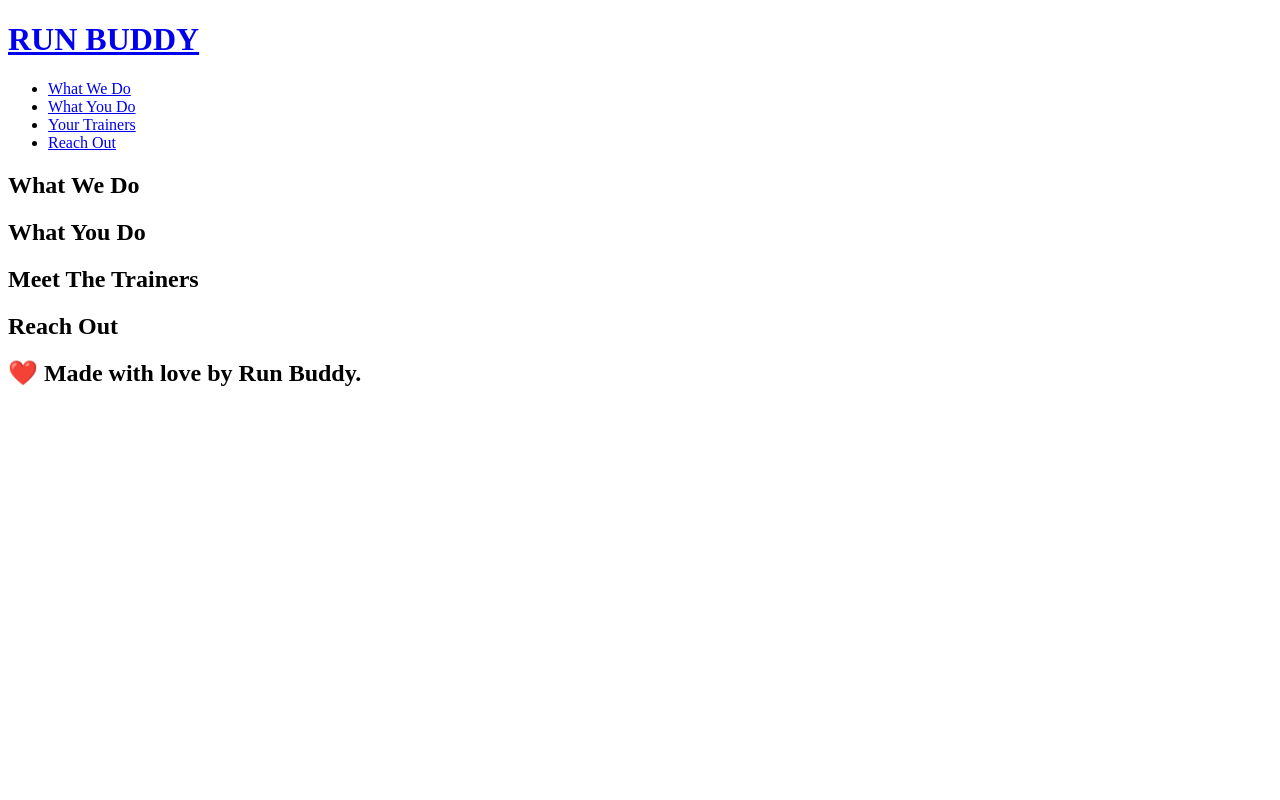
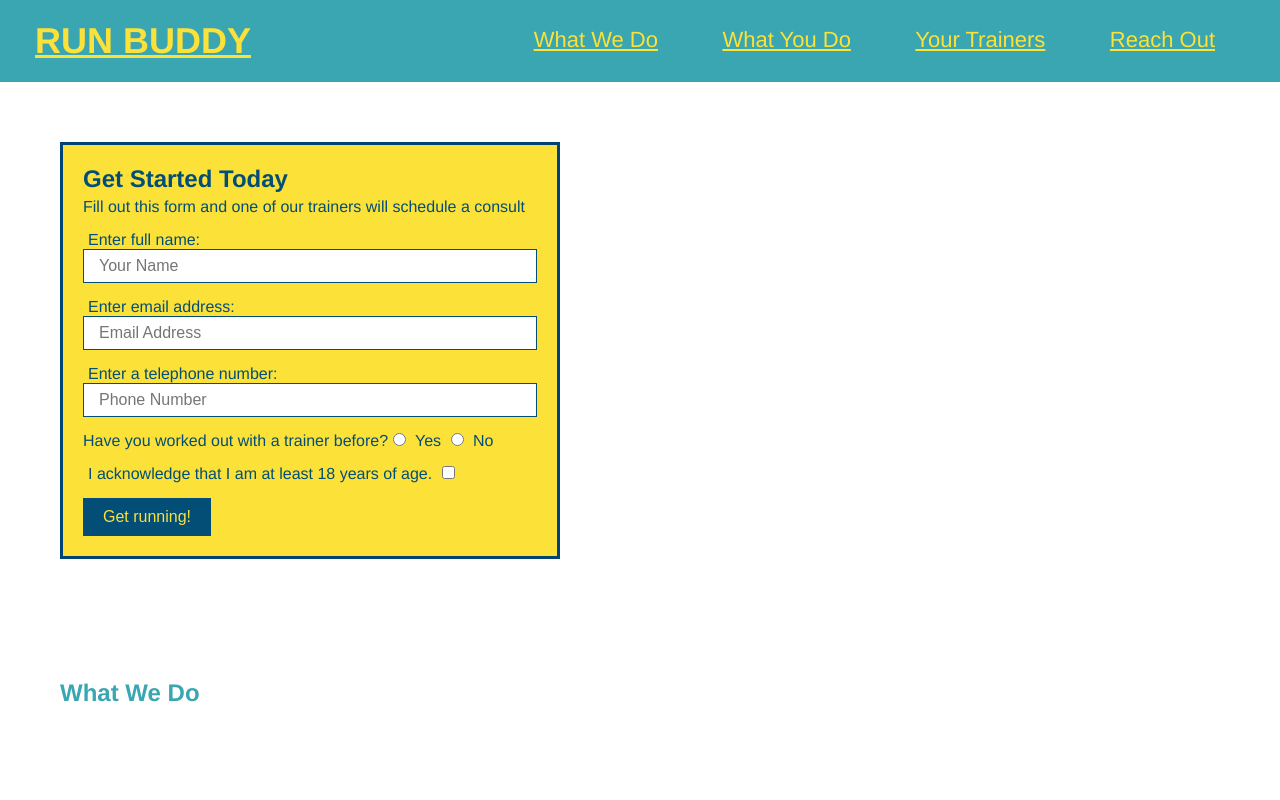
Before and after one commit to zaira222/run-buddy, a plain HTML site: page index.html in a window 1280 px wide. Shown: the top 800 px of the page. Drawn offline with Linux system fonts and the light colour scheme.

Commit message:
additions

```diff
--- /dev/null
+++ b/assets/css/style.css
@@ -0,0 +1,119 @@
+* {
+    margin: 0;
+    padding: 0;
+    box-sizing: border-box;
+}
+
+body {
+    /*more on this crazy alpahanumerical value in a minute! */
+    color: #39a6b2;
+    font-family: Helvetica, Arial, sans-serif;
+}
+/* apply styles to <header> */
+header {
+    padding: 20px 35px;
+    background-color: #39a6b2;
+  }
+header h1 {
+    font-weight: bold;
+    font-size: 36px;
+    color: #fce138;
+    margin: 0;
+    display: inline;
+}
+
+header a {
+    color: #fce138;
+}
+
+header nav {
+    float: right;
+    margin: 7px 0;
+}
+
+header nav ul li {
+    display:inline;
+}
+
+header nav ul li a {
+    margin: 0 30px;
+    font-weight: lighter;
+    font-size: 22px;
+}
+
+footer {
+    background: #fce138;
+    width: 100%;
+    padding: 40px 35px;
+}
+
+footer h2 {
+    display: inline;
+    color: #024e76;
+    font-size: 30px;
+    margin: 0;
+}
+
+footer div {
+    float: right;
+    line-height: 1.5;
+    text-align: right;
+}
+
+footer a{
+    color: #024e76;
+}
+section {
+    padding: 60px;
+}
+
+/* Hero Style Start * /
+.hero {
+    background-image: url("..images/hero-bg.jpg")
+    height: 600px;
+    background-size: cover;
+    background-position: center;
+    position:relative;
+}
+/* Hero Style End */
+
+.hero-form {
+  border: 3px solid #024376;
+  background-color: #fce138;
+  padding: 20px;
+  width: 500px;
+  color: #024e76;
+  position: absoulute;
+  bottom: 120px;
+  right: 140px;
+}
+
+.hero-form h3 {
+    font-size: 24px;
+    margin: 0;
+}
+
+.hero-form p {
+    margin: 5px 0 15px 0;
+}
+
+.form-input {
+    border: 1px solid #024e76;
+    display: block;
+    padding: 7px 15px;
+    font-size: 16px;
+    color: #024e76;
+    width: 100%;
+    margin-bottom: 15px;
+}
+.hero-form label {
+    margin: 0 5px;
+}
+.hero-form button {
+    color: #fce138;
+    background-color: #024e76;
+    border: none;
+    padding: 10px 20px;
+    font-size: 16px;
+}
+/* HERO STYLES END */
--- a/index.html
+++ b/index.html
@@ -4,17 +4,23 @@
   <head>
     <meta charset="UTF-8" />
     <title>Run Buddy</title>
+<link rel="stylesheet" href="./assets/css/style.css"/>
   </head>
 
   <body>
       <!-- navigation -->
 <header>
     <h1>
-        <a href="/">RUN BUDDY</a>
+        <a href="/">
+            RUN BUDDY
+        </a>
     </h1>
     <nav>
+        <!--Unordered list element -->
       <ul>
+          <!--List item Element -->
        <li>
+           <!--Anchor element -->
       <a href="#what-we-do">What We Do</a>
     </li>
     <li>
@@ -27,12 +33,44 @@
       <a href="#reach-out">Reach Out</a>
     </li>
   </ul>
-    </nav>
+</nav>
   </header>
+  <!--hero/jumbotron -->
+  <section class="hero">
+      <div class="hero-form">
+          <h3>Get Started Today</h3>
+          <p>Fill out this form and one of our trainers will schedule a consult</p>
+        <!-- Add form element -->
+        <form>
+            <label for="name">Enter full name:</label>
+            <input type="text" placeholder="Your Name" name="name" id="name" class="form-input"/>
 
-  <!-- hero/jumbotron -->
-  <section>
-  </section>
+            <label for="email">Enter email address:</label>
+            <input type="text" placeholder="Email Address" name="email" id="email" class="form-input"/>
+
+            <label for="phone">Enter a telephone number:</label>
+            <input type="text" placeholder="Phone Number" name="phone" id="phone" class="form-input"/>
+        <p>
+            Have you worked out with a trainer before?
+            <input type="radio" name="trainer-confirm" id="trainer-yes" />
+            <label for="trainer-yes">Yes</label>
+            <input type="radio" name="trainer-confirm" id="trainer-no" />
+            <label for="trainer-no">No</label>
+        </p>
+        <p>
+            <label for="checkbox" >
+                I acknowledge that I am at least 18 years of age.
+            </label>
+            <input type="checkbox" name="age-confirm" id="checkbox" />
+        </p>
+        <button type="submit">
+            Get running!
+        </button>
+        </form>
+      </div>
+ </section>
+ <!-- end hero -->
+
 
   <!-- "what we do" section -->
   <section>
@@ -57,6 +95,10 @@
   <!-- footer -->
   <footer>
     <h2>❤️ Made with love by Run Buddy.</h2>
+    <div>
+        <a href="#"> Read Our Privacy Policy</a><br />
+    &copy; 2019 Run Buddy, Inc.
+  </div>
   </footer>
   </body>
 
```
Also changed, not shown: assets/images/hero-bg.jpg (added).
